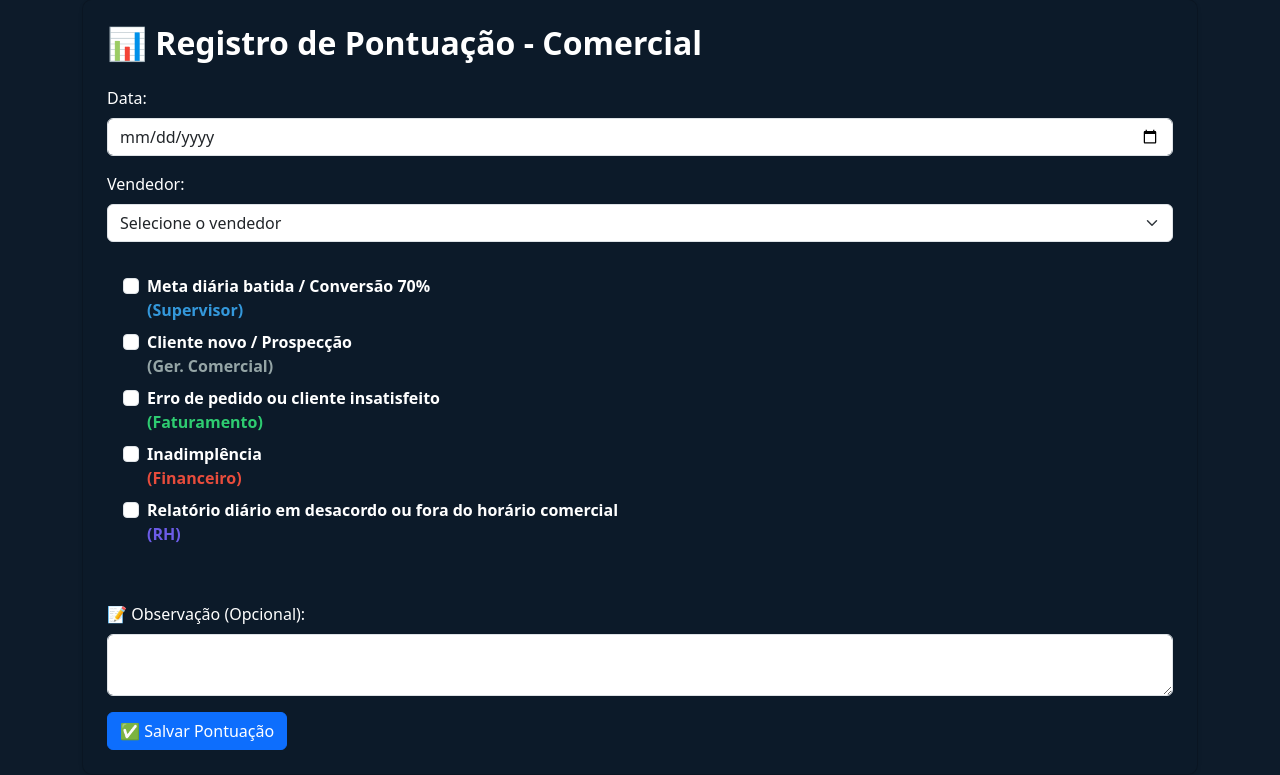
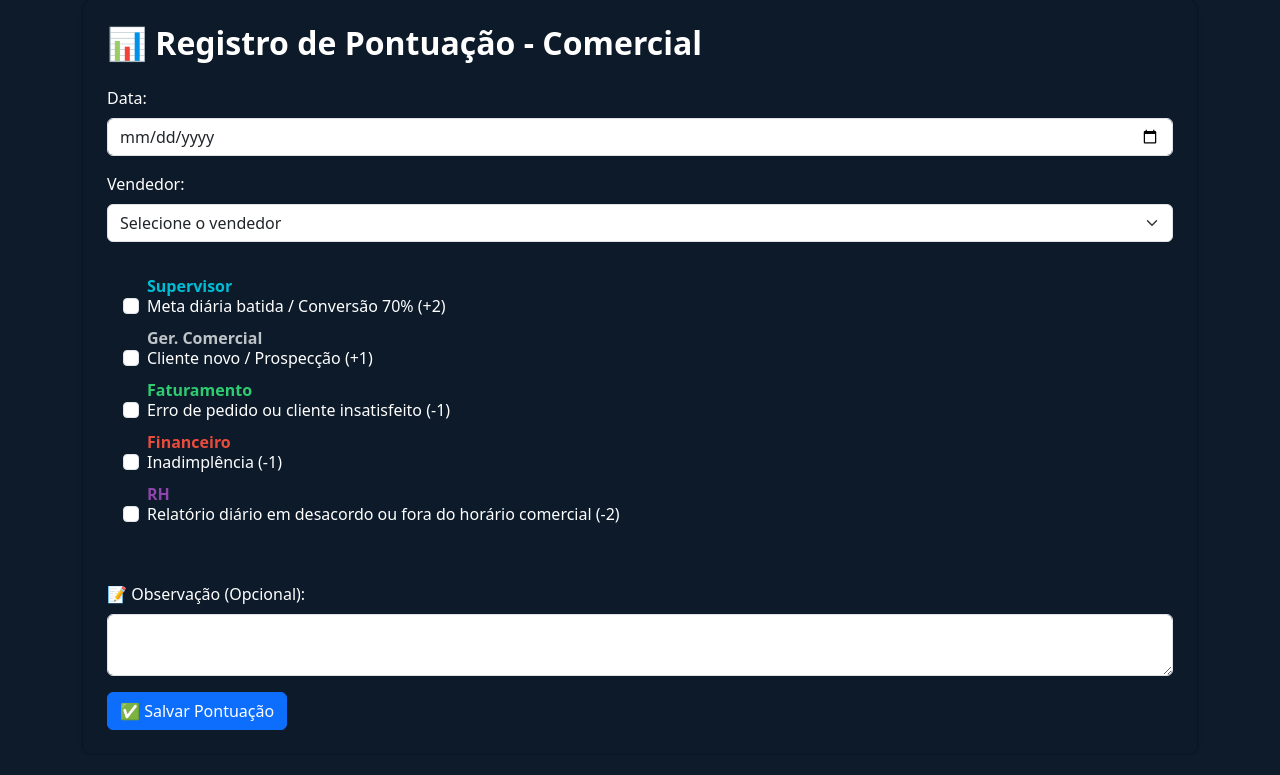
Before and after one commit to Luangscruznfe/pontuacao-confie, a Flask app: page /comercial in a window 1280 px wide. Shown: the part 153-928 px from the top of the page. After the commit the page ends 883 px from the top, so only its background shows below. Run offline with Flask 3, Linux system fonts and the light colour scheme; some libraries are stand-ins or nearby versions.

Commit message:
logistica

```diff
--- a/templates/comercial.html
+++ b/templates/comercial.html
@@ -5,17 +5,23 @@
 {% block content %}
 <style>
 .card {
-  background-color: rgba(13, 27, 42, 0.8); /* azul escuro com transparência */
+  background-color: rgba(13, 27, 42, 0.8);
   color: white;
 }
-.setor-gerente {
-  color: #b58900;
+.setor-supervisor {
+  color: #00bcd4;
   font-weight: bold;
   display: block;
   margin-bottom: -4px;
 }
-.setor-rh {
-  color: #6c5ce7;
+.setor-gerente {
+  color: #bdc3c7;
+  font-weight: bold;
+  display: block;
+  margin-bottom: -4px;
+}
+.setor-faturamento {
+  color: #2ecc71;
   font-weight: bold;
   display: block;
   margin-bottom: -4px;
@@ -26,20 +32,8 @@
   display: block;
   margin-bottom: -4px;
 }
-.setor-faturamento {
-  color: #2ecc71;
-  font-weight: bold;
-  display: block;
-  margin-bottom: -4px;
-}
-.setor-supervisor {
-  color: #3498db;
-  font-weight: bold;
-  display: block;
-  margin-bottom: -4px;
-}
-.setor-gerente-comercial {
-  color: #95a5a6;
+.setor-rh {
+  color: #8e44ad;
   font-weight: bold;
   display: block;
   margin-bottom: -4px;
@@ -73,43 +67,33 @@
 
     <div class="p-3 mb-4">
       <div class="form-check mb-2">
+        <span class="setor-supervisor">Supervisor</span>
         <input class="form-check-input" type="checkbox" name="A" value="2" id="A">
-        <label class="form-check-label" for="A">
-          <strong>Meta diária batida / Conversão 70%</strong><br>
-          <span class="setor-supervisor">(Supervisor)</span>
-        </label>
+        <label class="form-check-label" for="A">Meta diária batida / Conversão 70% (+2)</label>
       </div>
 
       <div class="form-check mb-2">
+        <span class="setor-gerente">Ger. Comercial</span>
         <input class="form-check-input" type="checkbox" name="B" value="1" id="B">
-        <label class="form-check-label" for="B">
-          <strong>Cliente novo / Prospecção</strong><br>
-          <span class="setor-gerente-comercial">(Ger. Comercial)</span>
-        </label>
+        <label class="form-check-label" for="B">Cliente novo / Prospecção (+1)</label>
       </div>
 
       <div class="form-check mb-2">
+        <span class="setor-faturamento">Faturamento</span>
         <input class="form-check-input" type="checkbox" name="C" value="-1" id="C">
-        <label class="form-check-label" for="C">
-          <strong>Erro de pedido ou cliente insatisfeito</strong><br>
-          <span class="setor-faturamento">(Faturamento)</span>
-        </label>
+        <label class="form-check-label" for="C">Erro de pedido ou cliente insatisfeito (-1)</label>
       </div>
 
       <div class="form-check mb-2">
+        <span class="setor-financeiro">Financeiro</span>
         <input class="form-check-input" type="checkbox" name="D" value="-1" id="D">
-        <label class="form-check-label" for="D">
-          <strong>Inadimplência</strong><br>
-          <span class="setor-financeiro">(Financeiro)</span>
-        </label>
+        <label class="form-check-label" for="D">Inadimplência (-1)</label>
       </div>
 
       <div class="form-check mb-3">
-        <input class="form-check-input" type="checkbox" name="E" value="-1" id="E">
-        <label class="form-check-label" for="E">
-          <strong>Relatório diário em desacordo ou fora do horário comercial</strong><br>
-          <span class="setor-rh">(RH)</span>
-        </label>
+        <span class="setor-rh">RH</span>
+        <input class="form-check-input" type="checkbox" name="E" value="-2" id="E">
+        <label class="form-check-label" for="E">Relatório diário em desacordo ou fora do horário comercial (-2)</label>
       </div>
     </div>
 
```
